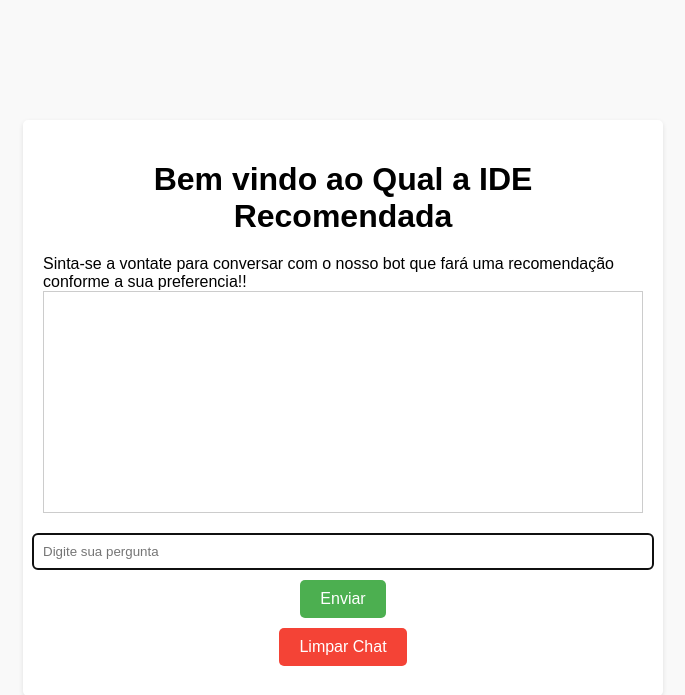
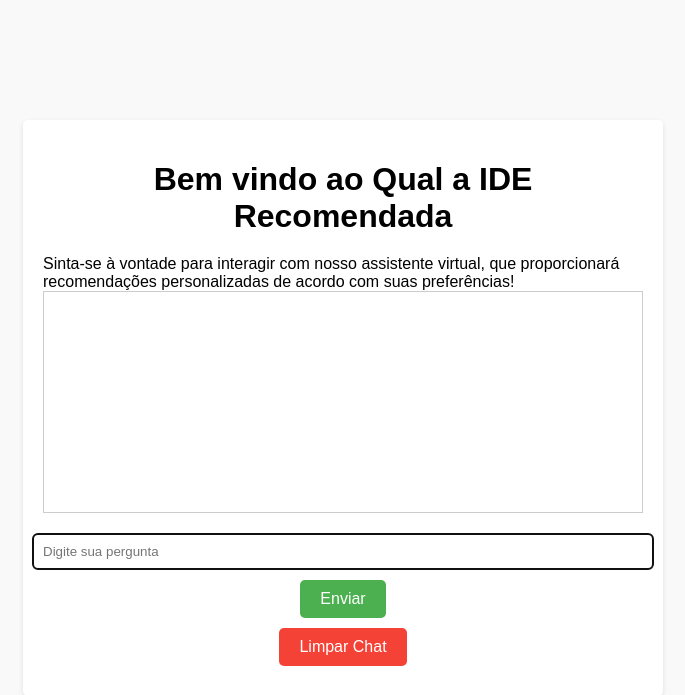
Before and after one commit to CristianSimonSk/ChatBot_IDE_Recomendada, a PHP site: page / in a window 1280 px wide. Shown: the top 695 px of the page, without its empty margins (297-982 px from the left). Run offline with PHP 8.4, Linux system fonts and the light colour scheme.

Commit message:
Update index.php

```diff
--- a/index.php
+++ b/index.php
@@ -128,7 +128,7 @@ if (isset($_POST['limpar_chat'])) {
 <body>
     <div class="container">
         <h1>Bem vindo ao Qual a IDE Recomendada</h1>
-        <a>Sinta-se a vontate para conversar com o nosso bot que fará uma recomendação conforme a sua preferencia!!</a>
+        <a>Sinta-se à vontade para interagir com nosso assistente virtual, que proporcionará recomendações personalizadas de acordo com suas preferências!</a>
 
         <div id="chat-container">
             <?php
```
